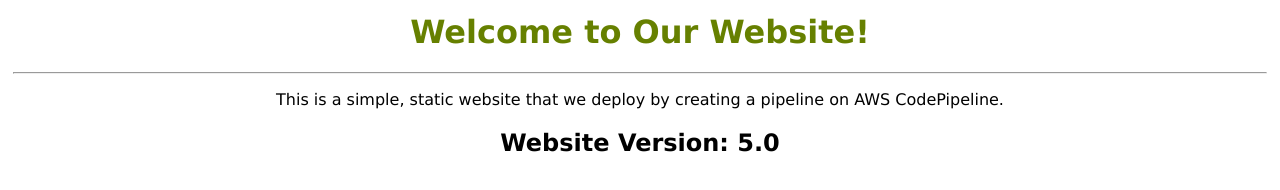
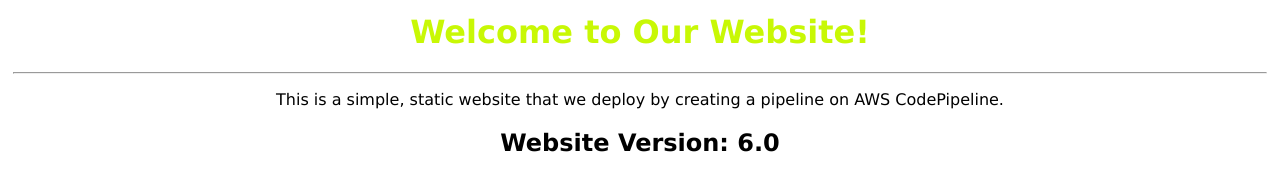
Before and after one commit to daniel2688/my-website-repo, a plain HTML site: page index.html in a window 1280 px wide. Drawn offline with Linux system fonts and the light colour scheme.

Commit message:
Se actualiza a version 6.0

```diff
--- a/index.html
+++ b/index.html
@@ -3,9 +3,9 @@
         <title>Sample Website - AWS CodePipeline Step by Step</title>
     </head>
     <body style="text-align:center;font-family:Verdana;margin:1%;">
-        <h1 style="color:rgb(102, 128, 0)">Welcome to Our Website!</h1>
+        <h1 style="color:rgb(200, 248, 5)">Welcome to Our Website!</h1>
         <hr>
         <p>This is a simple, static website that we deploy by creating a pipeline on AWS CodePipeline.</p>
-        <h2>Website Version: 5.0</h2>
+        <h2>Website Version: 6.0</h2>
     </body>
 </html>
```
